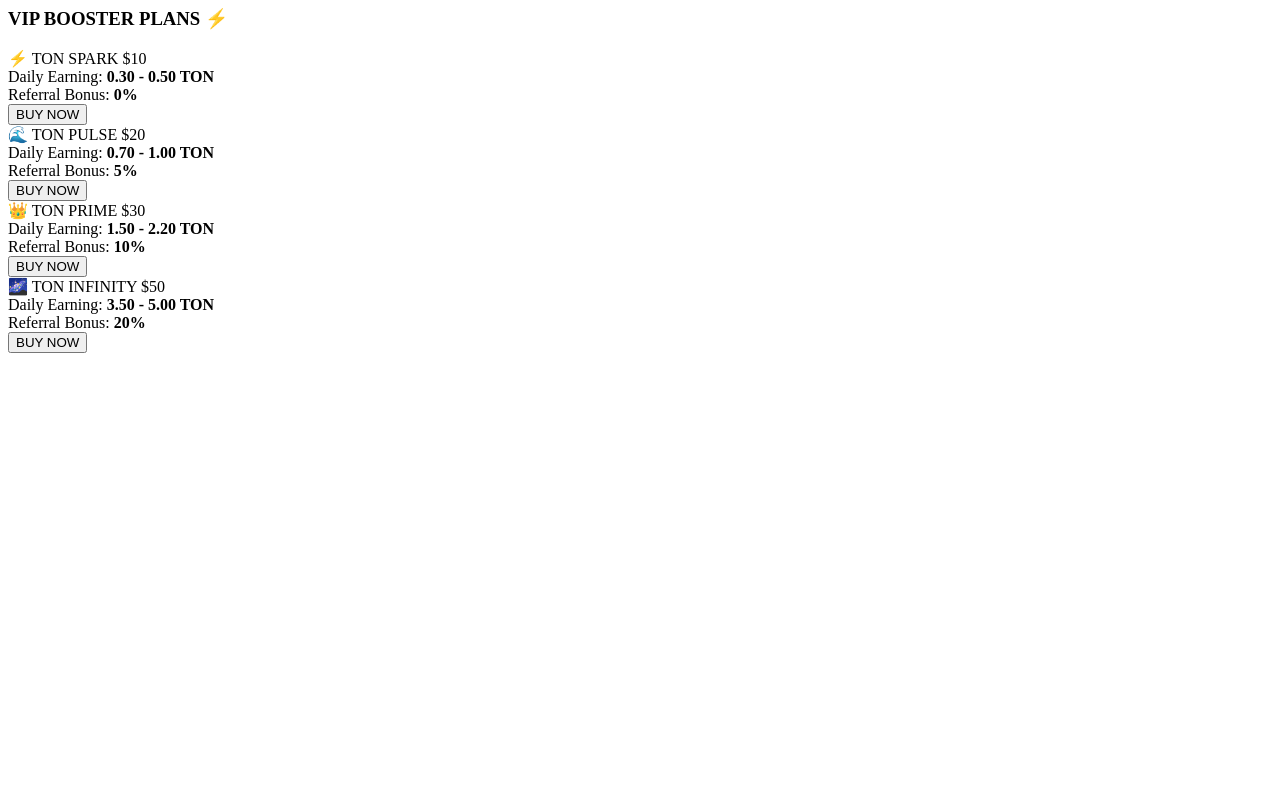
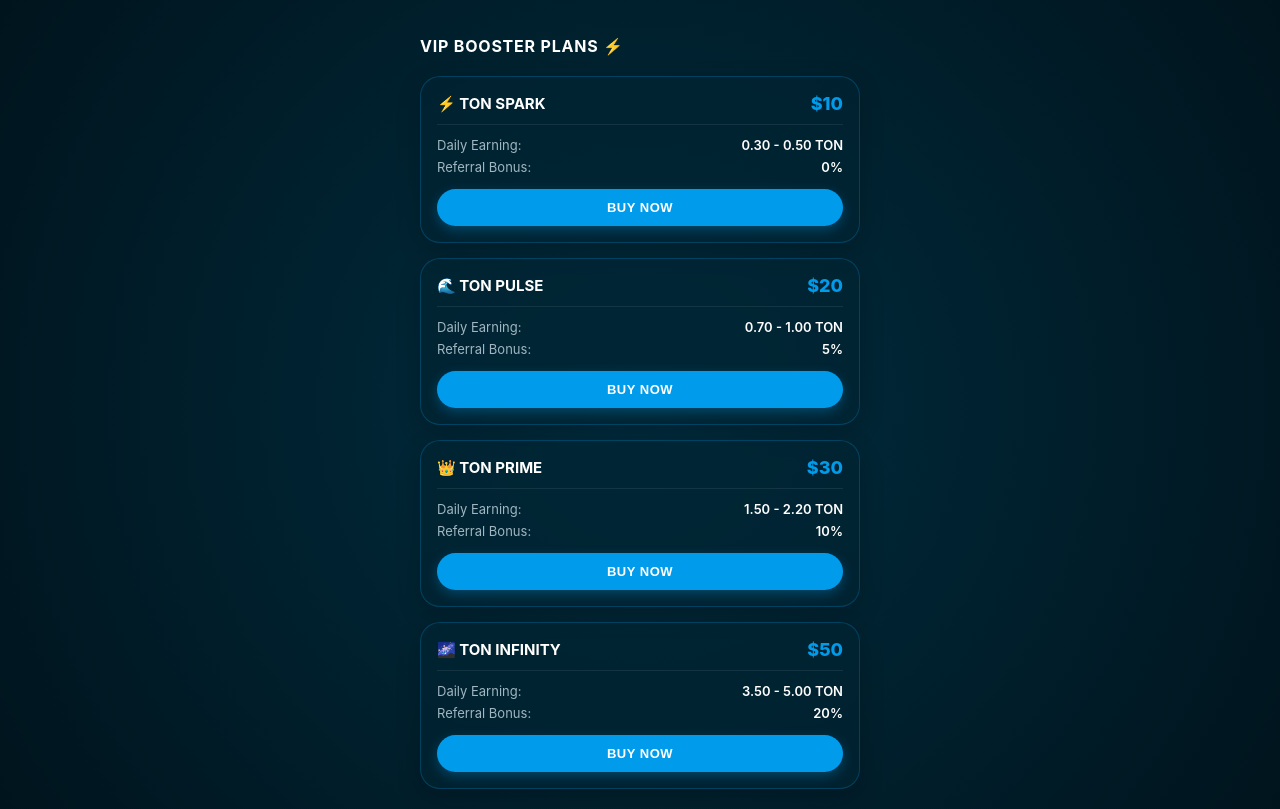
Before and after one commit to Earnstreamcyber/TON-MINER, a plain HTML site: page index.html in a window 1280 px wide. Drawn offline with Linux system fonts and the light colour scheme.

Commit message:
Update index.html

```diff
--- a/index.html
+++ b/index.html
@@ -1,9 +1,138 @@
-<!-- VIP Booster Section -->
-<div class="vip-section">
+<!DOCTYPE html>
+<html lang="en">
+<head>
+    <meta charset="UTF-8">
+    <meta name="viewport" content="width=device-width, initial-scale=1.0">
+    <title>TON Miner - VIP Booster Plans</title>
+    <style>
+        /* Base Background & Styling matching image_632180.png */
+        body {
+            margin: 0;
+            padding: 0;
+            background: radial-gradient(circle, #002d3f 0%, #00141d 100%);
+            font-family: -apple-system, BlinkMacSystemFont, "Segoe UI", Roboto, Helvetica, Arial, sans-serif;
+            color: #ffffff;
+            display: flex;
+            justify-content: center;
+            min-height: 100vh;
+        }
+
+        /* Container to fit beautifully inside Telegram Mini App view */
+        .app-container {
+            width: 100%;
+            max-width: 480px;
+            padding: 20px;
+            box-sizing: border-box;
+        }
+
+        /* Title styling matching your app's headers */
+        .section-title {
+            font-size: 16px;
+            font-weight: bold;
+            text-transform: uppercase;
+            letter-spacing: 0.8px;
+            margin-bottom: 20px;
+            color: #ffffff;
+            display: flex;
+            align-items: center;
+            gap: 6px;
+        }
+
+        /* Vertical Grid for Cards */
+        .vip-grid {
+            display: flex;
+            flex-direction: column;
+            gap: 15px;
+        }
+
+        /* Premium Glassmorphism Card Style matching the deep teal theme */
+        .vip-card {
+            background: rgba(0, 36, 50, 0.7);
+            border: 1px solid rgba(0, 155, 235, 0.25);
+            border-radius: 20px;
+            padding: 16px;
+            box-shadow: 0 8px 24px rgba(0, 0, 0, 0.2);
+            transition: transform 0.2s ease, border-color 0.2s ease;
+        }
+
+        /* Mobile Tap Effect */
+        .vip-card:active {
+            transform: scale(0.98);
+            border-color: rgba(0, 155, 235, 0.6);
+        }
+
+        /* Card Header Layout */
+        .vip-card-header {
+            display: flex;
+            justify-content: space-between;
+            align-items: center;
+            border-bottom: 1px solid rgba(255, 255, 255, 0.08);
+            padding-bottom: 10px;
+            margin-bottom: 12px;
+        }
+
+        .plan-name {
+            font-size: 15px;
+            font-weight: 700;
+            color: #ffffff;
+        }
+
+        .plan-price {
+            font-size: 18px;
+            font-weight: 800;
+            color: #009beb; /* Exact bright TON blue from image_632180.png */
+        }
+
+        /* Info Row inside Card Body */
+        .vip-card-body {
+            margin-bottom: 14px;
+        }
+
+        .info-row {
+            display: flex;
+            justify-content: space-between;
+            font-size: 13px;
+            color: #a0b6c1; /* Balanced muted text */
+            margin-bottom: 6px;
+        }
+
+        .info-row:last-child {
+            margin-bottom: 0;
+        }
+
+        .info-row strong {
+            color: #ffffff;
+            font-weight: 600;
+        }
+
+        /* Pill Shape Button matching top elements in image_632180.png */
+        .vip-buy-btn {
+            background: #009beb; /* Vibrant Blue */
+            color: #ffffff;
+            border: none;
+            border-radius: 50px; /* Smooth Pill Shape */
+            padding: 11px;
+            font-size: 13px;
+            font-weight: bold;
+            letter-spacing: 0.5px;
+            cursor: pointer;
+            width: 100%;
+            text-transform: uppercase;
+            box-shadow: 0 4px 12px rgba(0, 155, 235, 0.3);
+            transition: background 0.2s;
+        }
+
+        .vip-buy-btn:hover {
+            background: #0083c7;
+        }
+    </style>
+</head>
+<body>
+
+<div class="app-container">
     <h3 class="section-title">VIP BOOSTER PLANS ⚡</h3>
 
     <div class="vip-grid">
-        <!-- Plan 1 -->
         <div class="vip-card">
             <div class="vip-card-header">
                 <span class="plan-name">⚡ TON SPARK</span>
@@ -16,7 +145,6 @@
             <button class="vip-buy-btn">BUY NOW</button>
         </div>
 
-        <!-- Plan 2 -->
         <div class="vip-card">
             <div class="vip-card-header">
                 <span class="plan-name">🌊 TON PULSE</span>
@@ -29,7 +157,6 @@
             <button class="vip-buy-btn">BUY NOW</button>
         </div>
 
-        <!-- Plan 3 -->
         <div class="vip-card">
             <div class="vip-card-header">
                 <span class="plan-name">👑 TON PRIME</span>
@@ -42,7 +169,6 @@
             <button class="vip-buy-btn">BUY NOW</button>
         </div>
 
-        <!-- Plan 4 -->
         <div class="vip-card">
             <div class="vip-card-header">
                 <span class="plan-name">🌌 TON INFINITY</span>
@@ -56,3 +182,6 @@
         </div>
     </div>
 </div>
+
+</body>
+</html>
```
